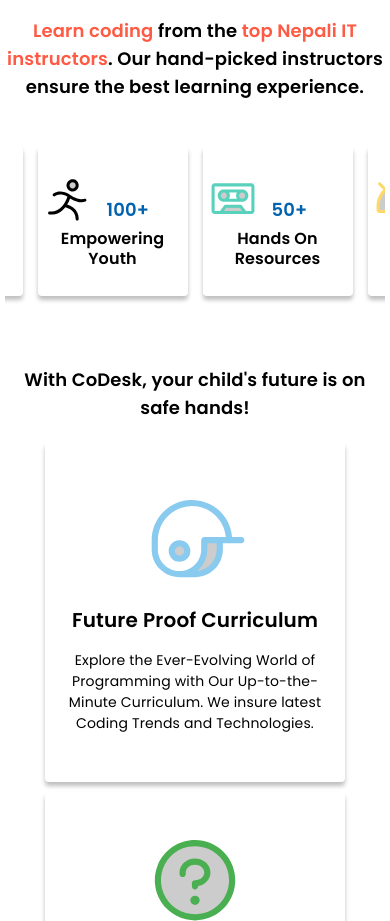
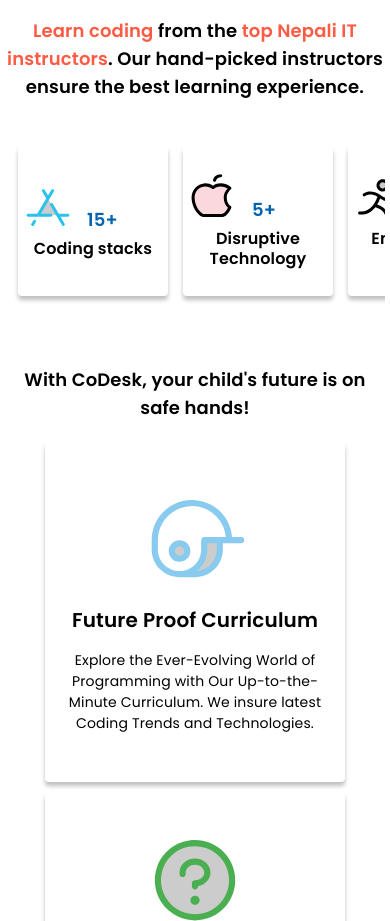
Before and after one commit to jeevankc17/codesk, a React (Create React App) app: page / in a window 390 px wide. Shown: the part 820-1741 px from the top of the page. Built offline with nearby package versions, Linux system fonts and the light colour scheme; a web font is replaced by a local one.

Commit message:
hero section sorted

```diff
--- a/src/components/pages/HomePage/HomePage.tsx
+++ b/src/components/pages/HomePage/HomePage.tsx
@@ -131,7 +131,22 @@
     if (!isDragging) return;
     e.preventDefault();
     const x = e.pageX - scrollContainerRef.current!.offsetLeft;
-    const walk = (x - startX) * 2;
+    const walk = x - startX;
+    scrollContainerRef.current!.scrollLeft = scrollLeft - walk;
+  };
+
+  // Add touch support for mobile devices
+  const startDraggingTouch = (e: React.TouchEvent<HTMLDivElement>) => {
+    setIsDragging(true);
+    setStartX(e.touches[0].pageX - scrollContainerRef.current!.offsetLeft);
+    setScrollLeft(scrollContainerRef.current!.scrollLeft);
+  };
+
+  const onDragTouch = (e: React.TouchEvent<HTMLDivElement>) => {
+    if (!isDragging) return;
+    e.preventDefault();
+    const x = e.touches[0].pageX - scrollContainerRef.current!.offsetLeft;
+    const walk = x - startX;
     scrollContainerRef.current!.scrollLeft = scrollLeft - walk;
   };
 
@@ -304,12 +319,16 @@
 
           <div
             ref={scrollContainerRef}
-            className="self-stretch overflow-x-auto scrollbar-hide flex flex-row items-center justify-center py-[25px] px-[5px] gap-[15px] text-left text-2xl text-footer-header cursor-grab active:cursor-grabbing"
+            className="self-stretch overflow-x-auto scrollbar-hide flex flex-row items-center justify-center md:justify-start sm:justify-start py-[25px] px-[5px] gap-[15px] text-left text-2xl text-footer-header cursor-grab active:cursor-grabbing"
             onMouseDown={startDragging}
             onMouseUp={stopDragging}
             onMouseLeave={stopDragging}
             onMouseMove={onDrag}
-          >
+            onTouchStart={startDraggingTouch}
+            onTouchEnd={stopDragging}
+            onTouchMove={onDragTouch}
+          >
+            <div className="flex flex-row items-center gap-[15px] min-w-max md:pl-2 sm:pl-2">
               {cardData.map((card, index) => (
                 <div
                   key={index}
@@ -334,6 +353,7 @@
                   </div>
                 </div>
               ))}
+            </div>
           </div>
         </section>
         <section className="self-stretch bg-nero flex flex-col items-center justify-center p-5 gap-[20px] z-[15] text-center text-4xl\ text-black font-body-large-600 sm:pl-[5px] sm:pr-[05px] sm:box-border">
```
Lines whose indentation alone changed are shown as unchanged.
